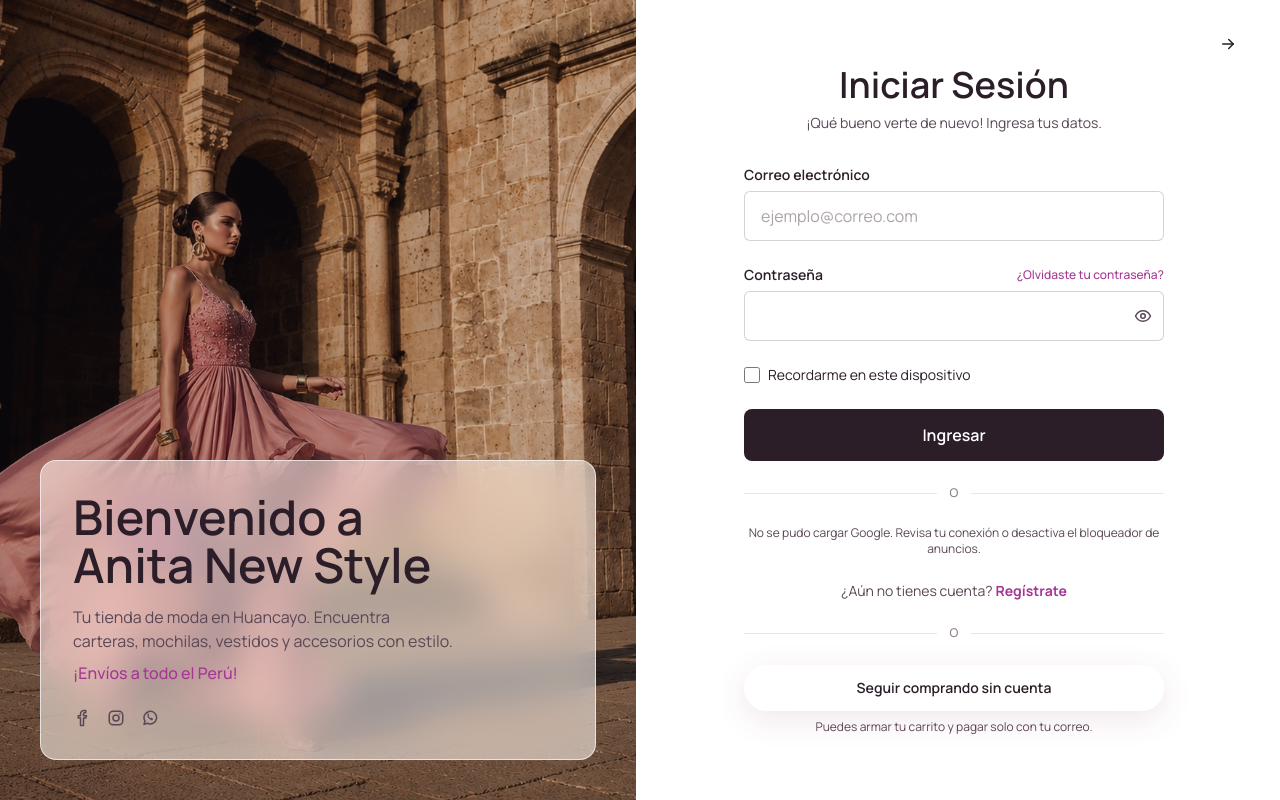
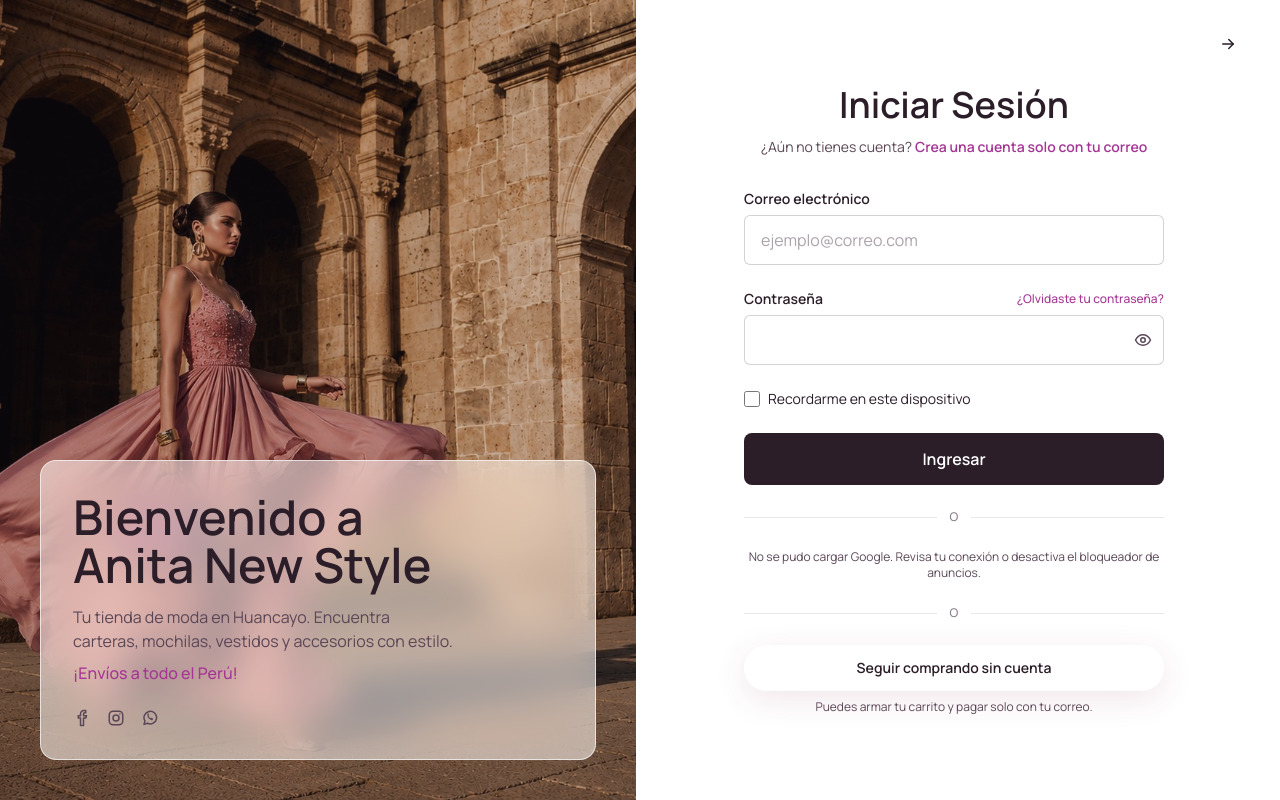
Before and after one commit to Luc7o/anita-new-2026, a React (Vite) app in the folder frontend/: page /ingresar in a window 1280 px wide. Built offline with nearby package versions, Linux system fonts and the light colour scheme; no server answers.

Commit message:
diseño 202

```diff
--- a/frontend/src/pages/Login.jsx
+++ b/frontend/src/pages/Login.jsx
@@ -105,8 +105,11 @@ export default function Login() {
             <h2 className="text-3xl font-semibold text-plum sm:text-4xl">
               Iniciar Sesión
             </h2>
-            <p className="mt-2 text-sm text-plum-soft">
-              ¡Qué bueno verte de nuevo! Ingresa tus datos.
+            <p className="mt-3 text-sm text-plum-soft">
+              ¿Aún no tienes cuenta?{" "}
+              <Link to="/registro" className="font-semibold text-berry hover:underline">
+                Crea una cuenta solo con tu correo
+              </Link>
             </p>
           </div>
 
@@ -204,13 +207,6 @@ export default function Login() {
             </>
           )}
 
-          <p className="mt-6 text-center text-sm text-plum-soft">
-            ¿Aún no tienes cuenta?{" "}
-            <Link to="/registro" className="font-bold text-berry hover:underline">
-              Regístrate
-            </Link>
-          </p>
-
           <div className="my-6 flex items-center gap-3 text-xs font-medium uppercase tracking-wide text-plum-soft/70">
             <span className="h-px flex-1 bg-plum/10" />
             o
```
